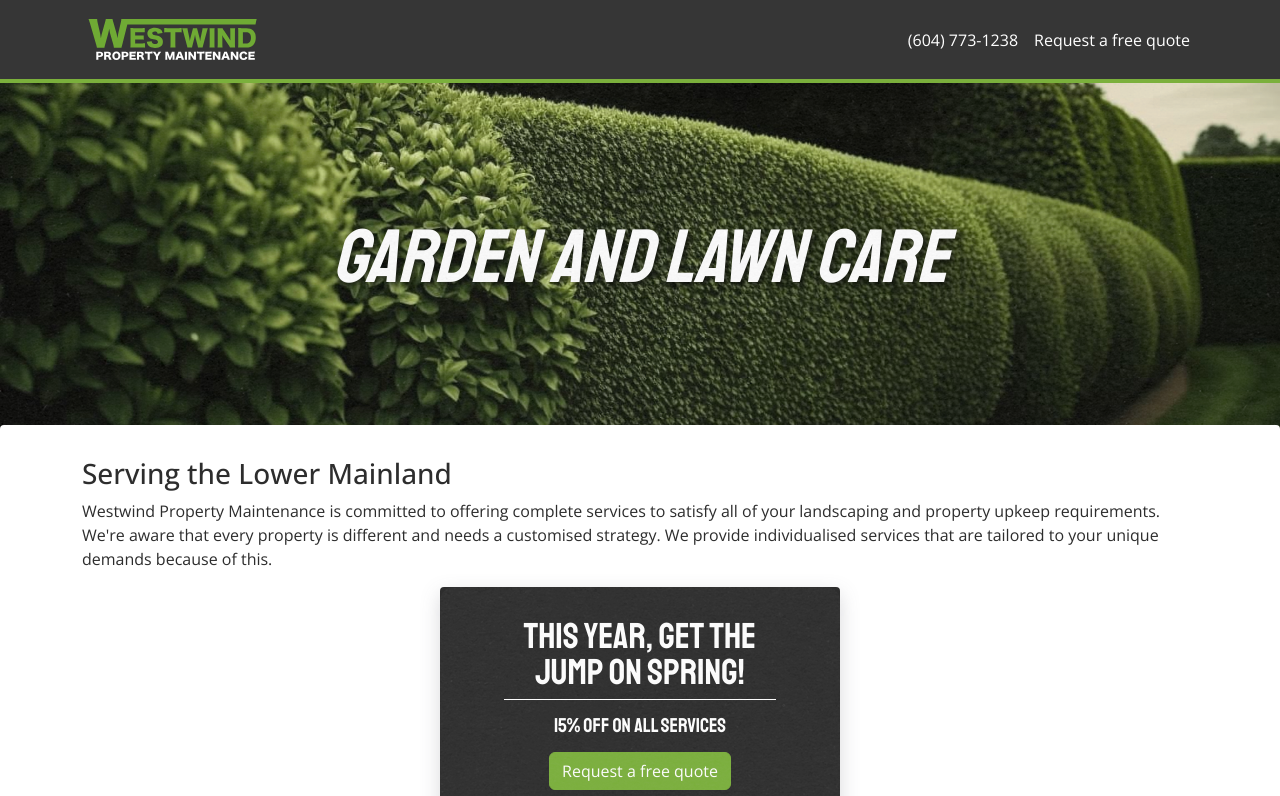
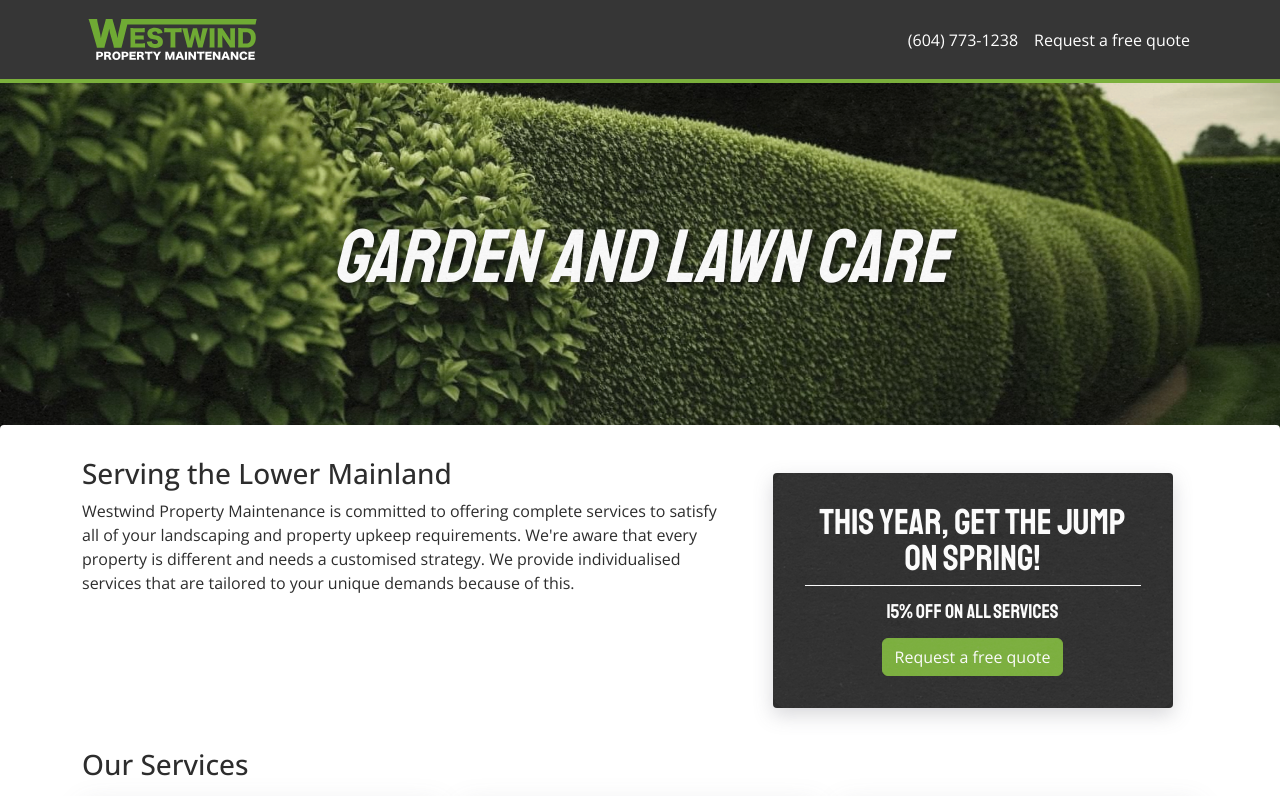
Before and after one commit to markvandop/westwind, a React (Create React App) app: page / in a window 1280 px wide. Shown: the top 796 px of the page. Built offline with nearby package versions, Linux system fonts and the light colour scheme.

Commit message:
display order fix home page

```diff
--- a/src/components/Coupon/style.scss
+++ b/src/components/Coupon/style.scss
@@ -2,7 +2,7 @@
   background: #2d2d2d;
   color: #fff;
   text-align: center;
-  padding: 2rem 4rem;
+  padding: 2rem 2rem;
   border-radius: 0.25rem;
   box-shadow: rgba(100, 100, 111, 0.25) 0px 7px 19px 0px;
   position: relative;
--- a/src/pages/Home/index.js
+++ b/src/pages/Home/index.js
@@ -108,18 +108,24 @@ export function HomePage() {
 
       <div className="container">
         <main className="App-main">
-          <h3>Serving the Lower Mainland</h3>
-          <div className="d-flex location-block">
-            <div className="location-text">
-              Westwind Property Maintenance is committed to offering complete
-              services to satisfy all of your landscaping and property upkeep
-              requirements. We're aware that every property is different and
-              needs a customised strategy. We provide individualised services
-              that are tailored to your unique demands because of this.
+          <div className="row">
+            <div className="col-lg-7">
+              <h3>Serving the Lower Mainland</h3>
+              <div className="d-flex location-block">
+                <div className="location-text">
+                  Westwind Property Maintenance is committed to offering
+                  complete services to satisfy all of your landscaping and
+                  property upkeep requirements. We're aware that every property
+                  is different and needs a customised strategy. We provide
+                  individualised services that are tailored to your unique
+                  demands because of this.
+                </div>
+              </div>
+            </div>
+            <div className="col-lg-5">
+              <Coupon />
             </div>
           </div>
-          <Coupon />
-
           <h3 className="mt-4 mb-3">Our Services</h3>
           <div className="service-cards">
             {items.map((item, index) => (
```
